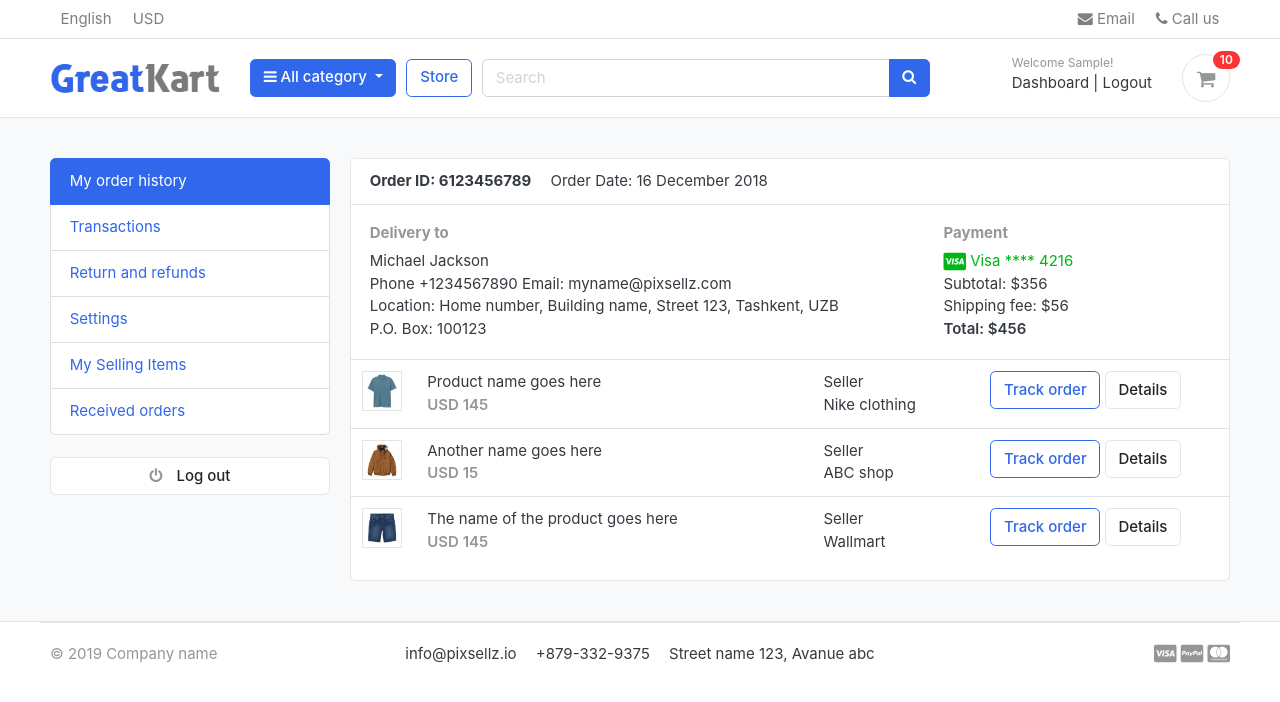
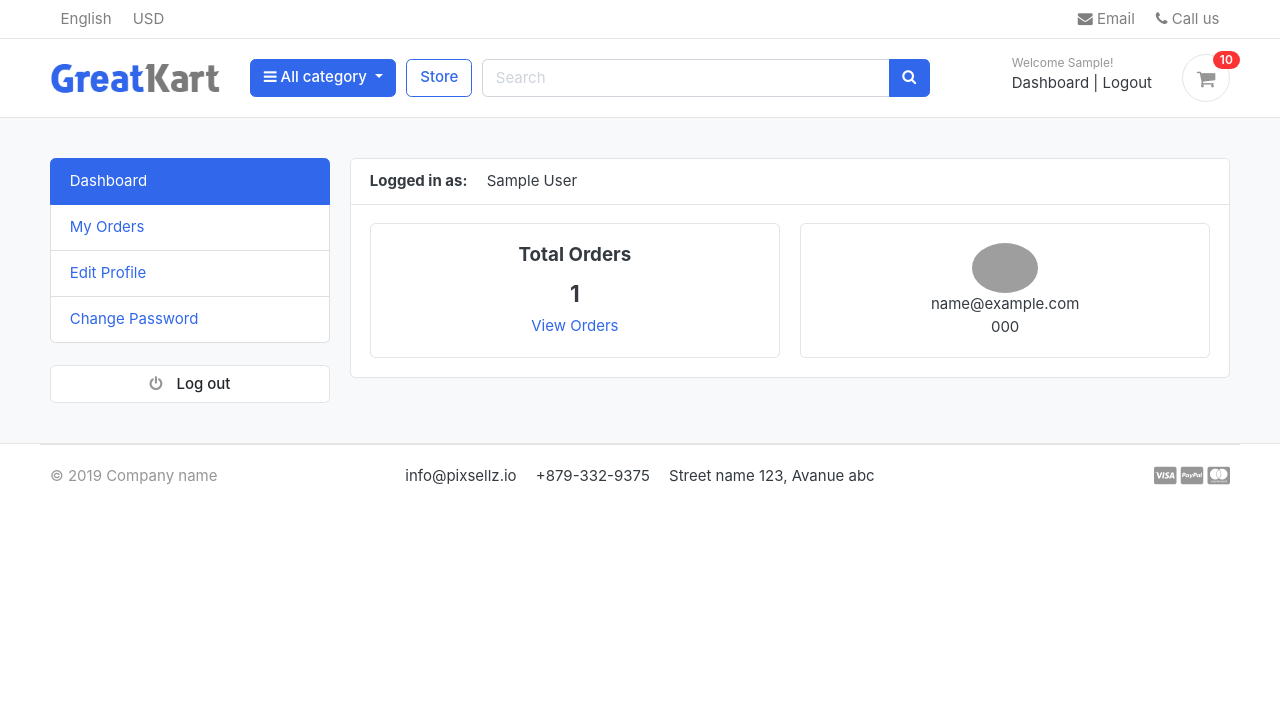
Before and after one commit to Nazar-Pichak/e-commerce-django, a Django app: page /accounts/ in a window 1280 px wide. Shown: the top 702 px of the page. Run offline with Django 3.2, Linux system fonts and the light colour scheme; a user stored in the database is signed in; tables that the repository leaves empty hold one stand-in row (values such as "Sample post"); some libraries are stand-ins or nearby versions; some web fonts are replaced; grey boxes are pictures that could not be loaded.

Commit message:
editing dashboard page

```diff
--- a/accounts/views.py
+++ b/accounts/views.py
@@ -1,6 +1,7 @@
 from django.shortcuts import render, redirect
 from .forms import RegistrationForm
 from .models import Account
+from orders.models import Order
 from django.contrib import messages, auth
 from django.contrib.auth.decorators import login_required
 from django.contrib.sites.shortcuts import get_current_site
@@ -152,7 +153,12 @@ def activate(request, uidb64, token):
 
 @login_required(login_url='login')
 def dashboard(request):
-    return render(request, 'accounts/dashboard.html')
+    orders = Order.objects.order_by('created_at').filter(user_id=request.user.id, is_ordered=True)
+    orders_count = orders.count()
+    context = {
+       'orders_count': orders_count,
+    }
+    return render(request, 'accounts/dashboard.html', context)
 
 
 
--- a/templates/accounts/dashboard.html
+++ b/templates/accounts/dashboard.html
@@ -1,100 +1,49 @@
-{% extends "base.html" %}
-
+{% extends 'base.html' %}
 
 {% block content %}
-
 <section class="section-conten padding-y bg">
-
-   {% include "includes/alerts.html" %}
+  {% include 'includes/alerts.html' %}
 
   <div class="container">
     <div class="row">
-        <aside class="col-md-3">
-            <!--   SIDEBAR   -->
-            <ul class="list-group">
-                <a class="list-group-item active" href="#"> My order history </a>
-                <a class="list-group-item" href="#"> Transactions </a>
-                <a class="list-group-item" href="#"> Return and refunds </a>
-                <a class="list-group-item" href="#">Settings </a>
-                <a class="list-group-item" href="#"> My Selling Items </a>
-                <a class="list-group-item" href="#"> Received orders </a>
-            </ul>
-            <br>
-            <a class="btn btn-light btn-block" href="{% url "logout" %}"> <i class="fa fa-power-off"></i> <span class="text">Log out</span> </a>
-            <!--   SIDEBAR .//END   -->
-        </aside>
+      {% include 'includes/dashboard_sidebar.html' %}
       <main class="col-md-9">
         <article class="card">
           <header class="card-header">
-                <strong class="d-inline-block mr-3">Order ID: 6123456789</strong>
-                <span>Order Date: 16 December 2018</span>
+            <strong class="d-inline-block mr-3">Logged in as:</strong>
+            <span>{{ user.full_name }}</span>
           </header>
           <div class="card-body">
             <div class="row">
-                    <div class="col-md-8">
-                        <h6 class="text-muted">Delivery to</h6>
-                        <p>Michael Jackson <br>
-                        Phone +1234567890 Email: myname@pixsellz.com <br>
-                        Location: Home number, Building name, Street 123,  Tashkent, UZB <br>
-                        P.O. Box: 100123
-                         </p>
+                <div class="col-md-6">
+                    <div class="card" style="text-align: center;">
+                        <div class="card-body">
+                            <h5 class="card-title" >Total Orders</h5>
+                            <h4>{{orders_count}}</h4>
+                            <a href="">View Orders</a>
+
                         </div>
-                    <div class="col-md-4">
-                        <h6 class="text-muted">Payment</h6>
-                        <span class="text-success">
-                            <i class="fab fa-lg fa-cc-visa"></i>
-                            Visa  **** 4216
-                        </span>
-                        <p>Subtotal: $356 <br>
-                         Shipping fee:  $56 <br>
-                         <span class="b">Total:  $456 </span>
-                        </p>
                     </div>
-                </div> <!-- row.// -->
-            </div> <!-- card-body .// -->
-            <div class="table-responsive">
-            <table class="table table-hover">
-                <tbody><tr>
-                    <td width="65">
-                        <img src="../images/items/1.jpg" class="img-xs border">
-                    </td>
-                    <td>
-                        <p class="title mb-0">Product name goes here </p>
-                        <var class="price text-muted">USD 145</var>
-                    </td>
-                    <td> Seller <br> Nike clothing </td>
-                    <td width="250"> <a href="#" class="btn btn-outline-primary">Track order</a> <a href="#" class="btn btn-light"> Details </a> </td>
-                </tr>
-                <tr>
-                    <td>
-                        <img src="../images/items/2.jpg" class="img-xs border">
-                    </td>
-                    <td>
-                        <p class="title mb-0">Another name goes here </p>
-                        <var class="price text-muted">USD 15</var>
-                    </td>
-                    <td> Seller <br> ABC shop </td>
-                    <td> <a href="#" class="btn btn-outline-primary">Track order</a> <a href="#" class="btn btn-light"> Details </a> </td>
-                </tr>
-                <tr>
-                    <td>
-                        <img src="../images/items/3.jpg" class="img-xs border">
-                    </td>
-                    <td>
-                        <p class="title mb-0">The name of the product  goes here </p>
-                        <var class="price text-muted">USD 145</var>
-                    </td>
-                    <td> Seller <br> Wallmart </td>
-                    <td> <a href="#" class="btn btn-outline-primary">Track order</a> <a href="#" class="btn btn-light"> Details </a> </td>
-                </tr>
-            </tbody></table>
-            </div> <!-- table-responsive .end// -->
-            </article> <!-- order-group.// -->
-        </main>
-    </div> <!-- row.// -->
+                </div>
+                <div class="col-md-6">
+                    <div class="card" style="text-align: center;" >
+                        <div class="card-body">
+                            <img src="https://www.w3schools.com/howto/img_avatar.png" alt="User Profile Picture" height="50" style="border-radius: 50%;" >
+                            <p class="mb-0" >{{user.email}}</p>
+                            <p>{{user.phone_number}}</p>
+                        </div>
+                    </div>
                 </div>
 
-
+            </div>
+            <!-- row.// -->
+          </div>
+          <!-- card-body .// -->
+        </article>
+        <!-- order-group.// -->
+      </main>
+    </div>
+    <!-- row.// -->
+  </div>
 </section>
-
-{% endblock  %}
+{% endblock %}
--- /dev/null
+++ b/templates/includes/dashboard_sidebar.html
@@ -0,0 +1,12 @@
+<aside class="col-md-3">
+    <!--   SIDEBAR   -->
+    <ul class="list-group">
+        <a class="list-group-item active" href="#">Dashboard</a>
+        <a class="list-group-item" href="#">My Orders</a>
+        <a class="list-group-item" href="#">Edit Profile</a>
+        <a class="list-group-item" href="#">Change Password</a>
+    </ul>
+    <br>
+    <a class="btn btn-light btn-block" href="{% url "logout" %}"> <i class="fa fa-power-off"></i> <span class="text">Log out</span> </a>
+    <!--   SIDEBAR .//END   -->
+</aside>
```
Lines whose indentation alone changed are shown as unchanged.
